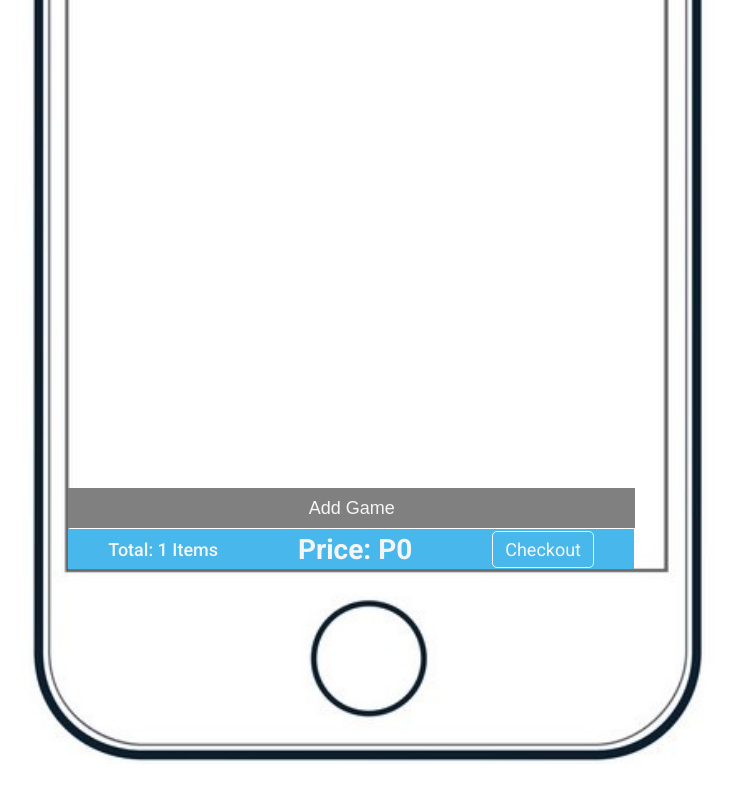
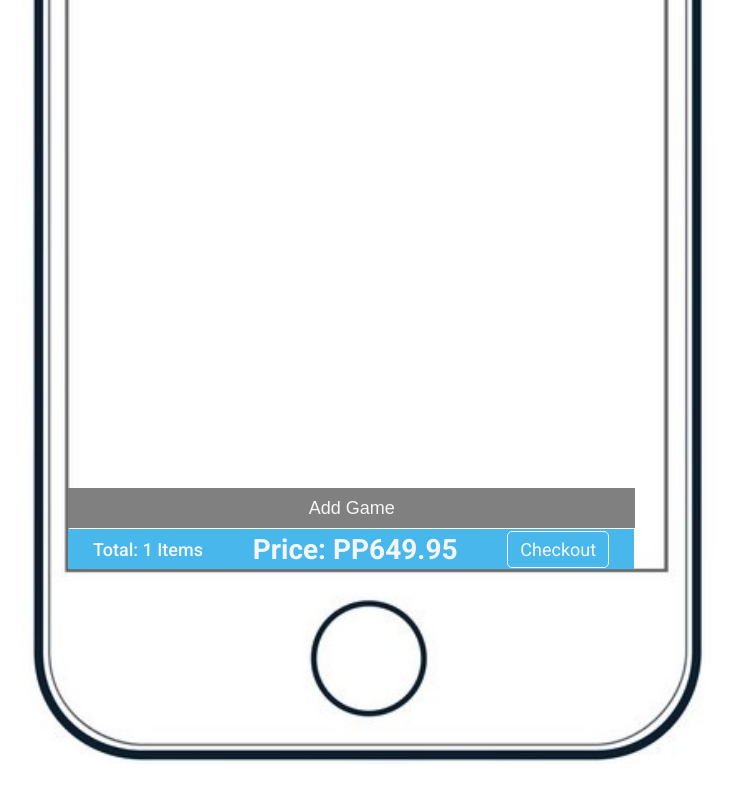
Before and after one commit to althealoui/assessmentProject, a plain HTML site: page index.html in a window 1280 px wide. Shown: the part 674-1474 px from the top of the page, without its empty margins (292-1026 px from the left). Drawn offline with Linux system fonts and the light colour scheme.

Commit message:
Update index.html

```diff
--- a/index.html
+++ b/index.html
@@ -77,7 +77,7 @@
 
       <div class="checkout">
         <p>Total: <span class="items">1 </span> Items</p>
-        <h2>Price: P<span class="priceTotal">0</span></h2>
+        <h2>Price: P<span class="priceTotal">P649.95</span></h2>
         <a href="#">Checkout</a>
       </div>
 
```
